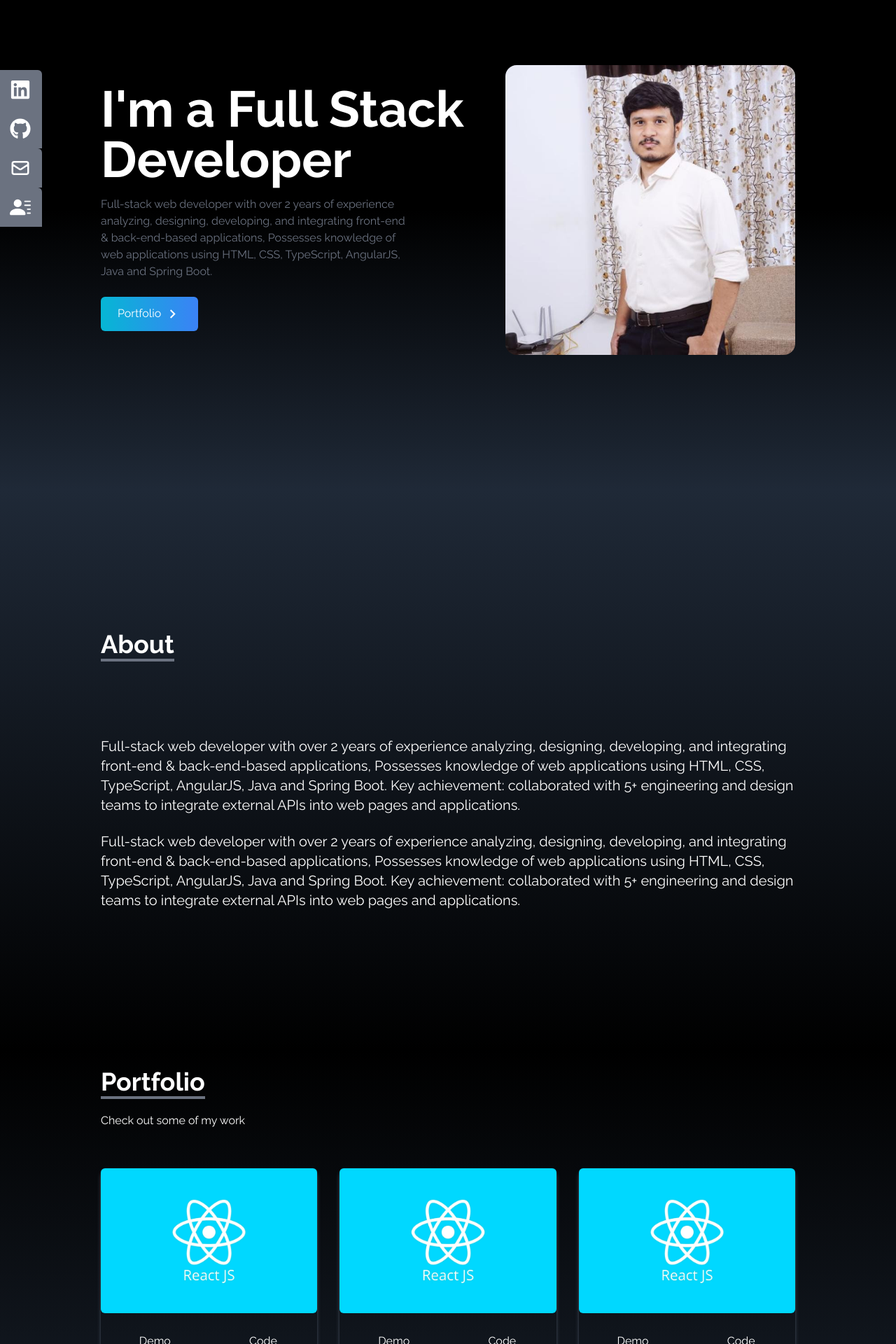
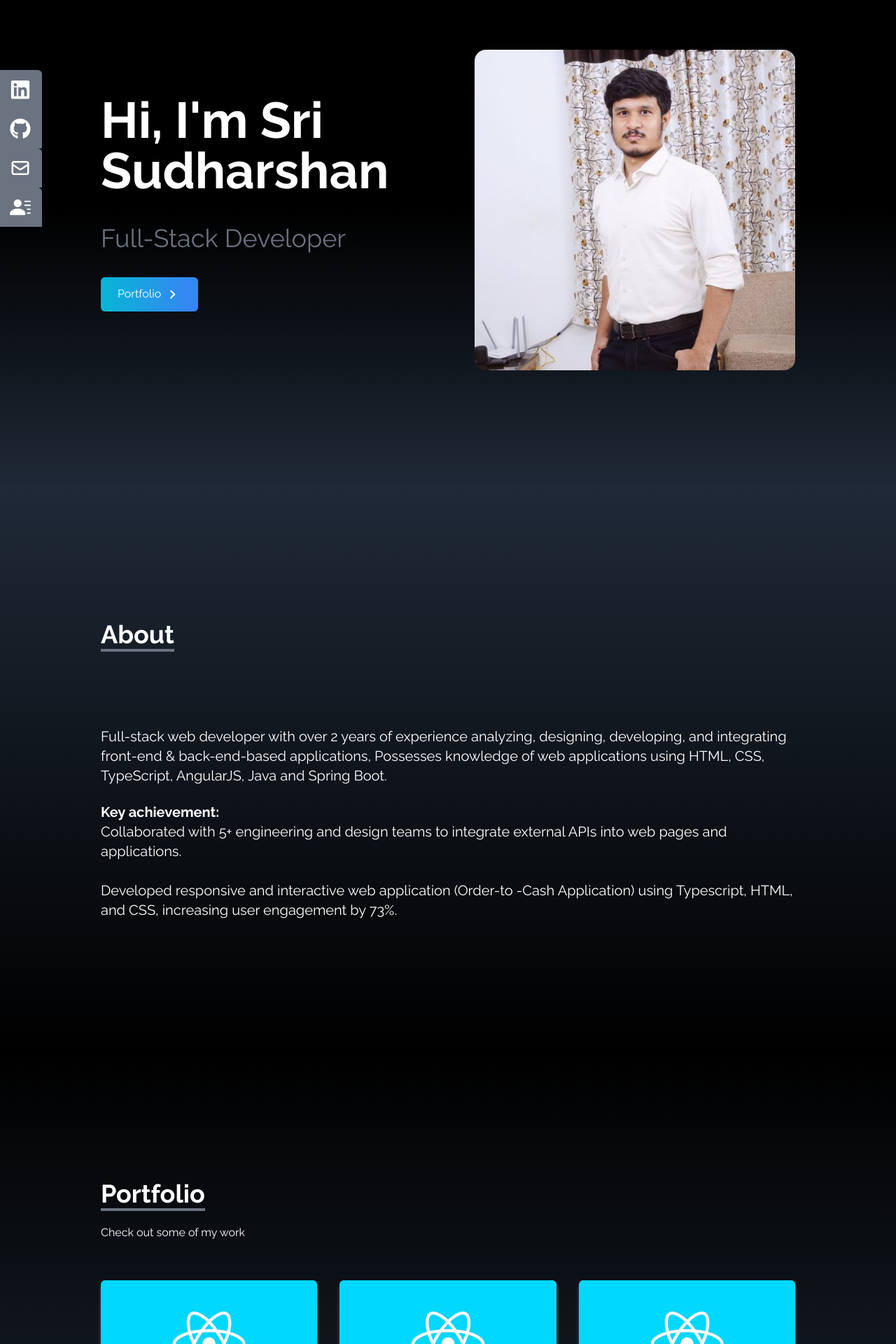
Before and after one commit to srisudharshan/My-Portfolio-Website, a React (Create React App) app: page / in a window 1280 px wide. Shown: the part 180-2100 px from the top of the page at 70% size. Built offline with nearby package versions, Linux system fonts and the light colour scheme.

Commit message:
Few modification done on home and about section

```diff
--- a/src/components/About.jsx
+++ b/src/components/About.jsx
@@ -12,19 +12,21 @@ const About = () => {
             Full-stack web developer with over 2 years of experience analyzing,
             designing, developing, and integrating front-end & back-end-based
             applications, Possesses knowledge of web applications using HTML, CSS,
-            TypeScript, AngularJS, Java and Spring Boot. Key achievement:
-            collaborated with 5+ engineering and design teams to integrate external
-            APIs into web pages and applications.
+            TypeScript, AngularJS, Java and Spring Boot.
 
             </p>
             <br/>
             <p className='text-xl'>
-            Full-stack web developer with over 2 years of experience analyzing,
-            designing, developing, and integrating front-end & back-end-based
-            applications, Possesses knowledge of web applications using HTML, CSS,
-            TypeScript, AngularJS, Java and Spring Boot. Key achievement:
-            collaborated with 5+ engineering and design teams to integrate external
+
+            <b>Key achievement:</b> <br />
+            Collaborated with 5+ engineering and design teams to integrate external
             APIs into web pages and applications.
+            <br />
+            <br />
+            Developed responsive and interactive web application (Order-to -Cash
+            Application) using Typescript, HTML, and CSS, increasing user engagement by 73%.
+
+
 
             </p>
         </div>
--- a/src/components/Home.jsx
+++ b/src/components/Home.jsx
@@ -10,15 +10,14 @@ const Home = () => {
         <div className='max-w-screen-lg mx-auto flex flex-col items-center justify-center h-full px-4 py-8 md:flex-row'>
             <div  className='flex flex-col justify-center h-full'>
                 <h2 className='text-4xl sm:text-7xl font-bold text-white'>
-                    I'm a Full Stack Developer
+                    Hi, I'm Sri Sudharshan
                 </h2>
-                <p className='text-gray-500 py-4 max-w-md'>
-                Full-stack web developer with over 2 years of experience analyzing, designing, developing, and integrating front-end & back-end-based
-                applications, Possesses knowledge of web applications using HTML, CSS,
-                TypeScript, AngularJS, Java and Spring Boot.
+                <br />
+                <p className='text-gray-500 py-4 text-4xl sm:text4-xl'>
+                Full-Stack Developer
                 </p>
 
-            <div>
+            <div className='py-3'>
              <Link to="portfolio" smooth duration={500} className='group text-white w-fit px-6 py-3 my-2 flex items-center rounded-md bg-gradient-to-r from-cyan-500 to-blue-500 cursor-pointer'>
                 Portfolio
                 <span className='group-hover:rotate-90 duration-300'> <MdOutlineKeyboardArrowRight size={25} className='ml-1'/> </span>
--- a/src/components/Portfolio.jsx
+++ b/src/components/Portfolio.jsx
@@ -21,18 +21,18 @@ const Portfolio = () => {
             id:3,
             src:arrayDestruct
         },
-        {
-            id:4,
-            src:arrayDestruct
-        },
-        {
-            id:5,
-            src:arrayDestruct
-        },
-        {
-            id:6,
-            src:arrayDestruct
-        }
+        // {
+        //     id:4,
+        //     src:arrayDestruct
+        // },
+        // {
+        //     id:5,
+        //     src:arrayDestruct
+        // },
+        // {
+        //     id:6,
+        //     src:arrayDestruct
+        // }
     ]
 
   return (
--- a/src/components/SocialLinks.jsx
+++ b/src/components/SocialLinks.jsx
@@ -12,7 +12,7 @@ const SocialLinks = () => {
                 <>LinkedIn <FaLinkedin size={30}/>
                 </>
             ),
-            href: 'https://linkedin.com',
+            href: 'https://linkedin.com/in/sri-sudharshan',
             style:'rounded-tr-md'
         },
         {
@@ -21,7 +21,7 @@ const SocialLinks = () => {
                 <>GitHub <FaGithub size={30}/>
                 </>
             ),
-            href: 'https://github.com',
+            href: 'https://github.com/srisudharshan',
         },
         {
             id:3,
@@ -29,7 +29,7 @@ const SocialLinks = () => {
                 <>Mail <HiOutlineMail size={30}/>
                 </>
             ),
-            href: 'mailto:sri@gmail.com',
+            href: 'mailto:sri_sudharshan@yahoo.com',
             style:'rounded-tr-md'
         },
         {
```
